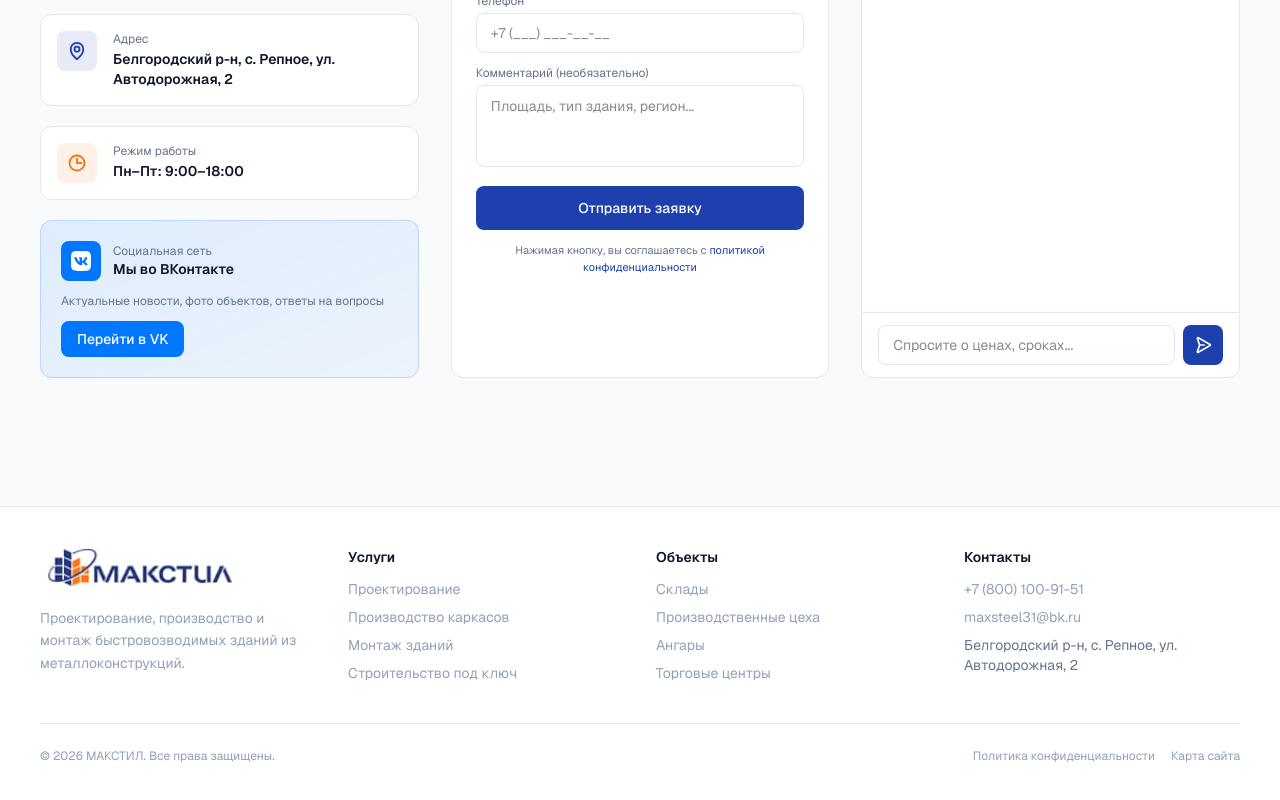
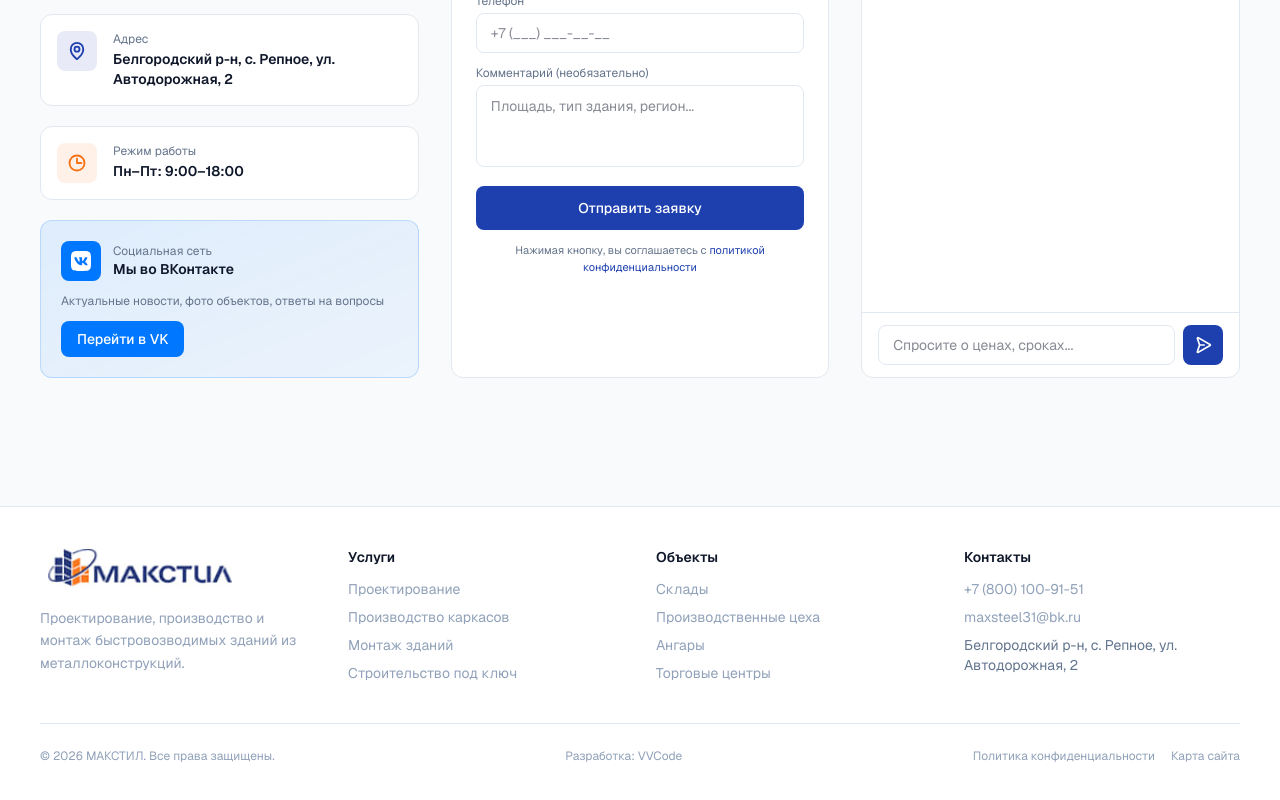
Before and after one commit to faded679/lstkmk, a Next.js app: page / in a window 1280 px wide. Shown: the part 9570-10370 px from the top of the page. Built offline with nearby package versions, Linux system fonts and the light colour scheme.

Commit message:
FOOTER: dobavil ssylku na vvcode.ru

```diff
--- a/src/components/Footer.tsx
+++ b/src/components/Footer.tsx
@@ -91,6 +91,7 @@ export default function Footer() {
 
         <div className="pt-6 border-t border-slate-200 flex flex-col sm:flex-row sm:items-center sm:justify-between gap-3 text-xs text-slate-400">
           <span>&copy; {new Date().getFullYear()} МАКСТИЛ. Все права защищены.</span>
+          <span>Разработка: <a href="https://vvcode.ru" target="_blank" rel="noopener noreferrer" className="hover:text-accent-blue transition-colors">VVCode</a></span>
           <div className="flex gap-4">
             <a href="/privacy" className="hover:text-slate-300 transition-colors">
               Политика конфиденциальности
```
